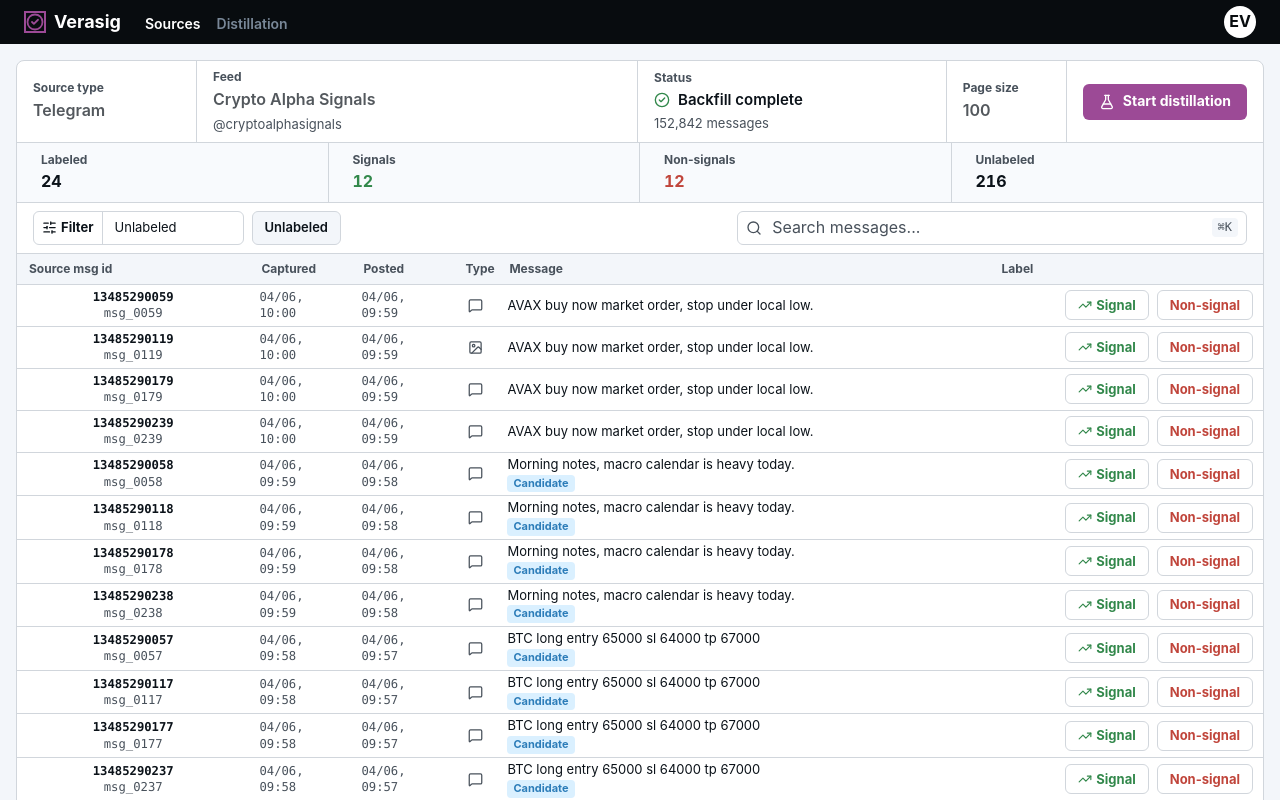
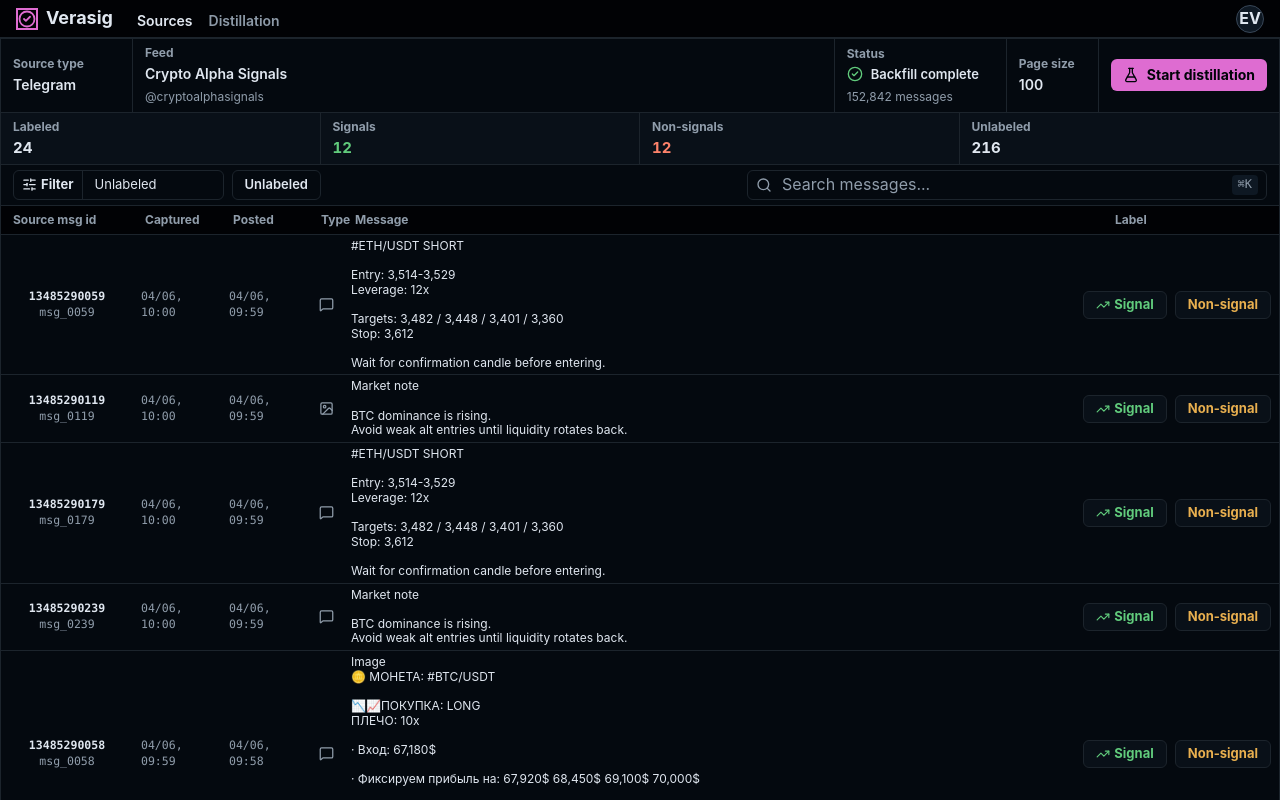
Before and after one commit to evgesha9400/Verasig, a React (Vite) app in the folder web/: page / in a window 1280 px wide. Shown: the top 800 px of the page. Built offline with nearby package versions, Linux system fonts and the light colour scheme.

Commit message:
fix(ui): align labeling reader with dark signal review
- Use dark-primary tokens for the review surface
- Preserve realistic multiline Telegram signal messages
- Document the source labeling reader requirements

```diff
--- a/web/src/App.css
+++ b/web/src/App.css
@@ -1,16 +1,17 @@
 .app-shell {
   min-height: 100svh;
-  background: var(--surface);
+  background: var(--bg);
 }
 
 .app-bar {
   align-items: center;
   background: var(--sidebar);
-  color: var(--bg);
+  border-bottom: 1px solid var(--border);
+  color: var(--ink);
   display: flex;
   gap: var(--space-xl);
-  height: 44px;
-  padding: 0 var(--space-xl);
+  height: 38px;
+  padding: 0 var(--space-lg);
 }
 
 .brand {
@@ -20,7 +21,7 @@
   font-size: 1.125rem;
   font-weight: 700;
   letter-spacing: 0;
-  min-height: 44px;
+  min-height: 38px;
   text-decoration: none;
 }
 
@@ -44,41 +45,42 @@
   color: var(--sidebar-muted);
   font-size: 0.875rem;
   font-weight: 600;
-  min-height: 44px;
-  padding-top: 14px;
+  min-height: 38px;
+  padding-top: 11px;
   text-decoration: none;
 }
 
 .app-nav a[aria-current="page"] {
-  color: var(--bg);
+  color: var(--ink);
 }
 
 .account-chip {
   align-items: center;
-  background: var(--bg);
+  background: var(--surface-active);
+  border: 1px solid var(--border-strong);
   border-radius: 999px;
-  color: var(--sidebar);
+  color: var(--ink);
   display: inline-flex;
   font-weight: 700;
-  height: 32px;
+  height: 28px;
   justify-content: center;
   margin-left: auto;
-  width: 32px;
+  width: 28px;
 }
 
 .reader-frame {
-  background: var(--bg);
+  background: var(--surface);
   border: 1px solid var(--border);
-  border-radius: var(--radius-md);
-  margin: var(--space-lg);
+  border-radius: 0;
+  margin: 0;
   overflow: clip;
 }
 
 .source-toolbar {
   align-items: stretch;
   display: grid;
-  grid-template-columns: 180px minmax(240px, 1fr) minmax(180px, 0.7fr) 120px auto;
-  min-height: 64px;
+  grid-template-columns: 132px minmax(220px, 1fr) 172px 92px auto;
+  min-height: 46px;
 }
 
 .field,
@@ -88,7 +90,7 @@
   flex-direction: column;
   gap: var(--space-xs);
   justify-content: center;
-  padding: var(--space-sm) var(--space-lg);
+  padding: 6px var(--space-md);
 }
 
 .field span,
@@ -104,15 +106,19 @@
   background: transparent;
   border: 0;
   color: var(--ink);
-  font-size: 1rem;
+  font-size: 0.875rem;
   font-weight: 600;
   padding: 0;
+}
+
+.field select:disabled {
+  opacity: 1;
 }
 
 .field small,
 .status-block small {
   color: var(--muted);
-  font-size: 0.8125rem;
+  font-size: 0.75rem;
 }
 
 .status-block strong {
@@ -120,7 +126,7 @@
   color: var(--ink);
   display: inline-flex;
   gap: var(--space-sm);
-  font-size: 0.9375rem;
+  font-size: 0.8125rem;
   font-weight: 620;
 }
 
@@ -140,9 +146,9 @@
   font-weight: 700;
   gap: var(--space-sm);
   justify-content: center;
-  margin: 0 var(--space-lg);
-  min-height: 36px;
-  padding: 0 var(--space-lg);
+  margin: 0 var(--space-md);
+  min-height: 32px;
+  padding: 0 var(--space-md);
   transition: background-color 180ms ease-out;
 }
 
@@ -155,7 +161,7 @@
   border-top: 1px solid var(--border);
   display: grid;
   grid-template-columns: repeat(4, minmax(0, 1fr));
-  min-height: 46px;
+  min-height: 38px;
 }
 
 .stat-item {
@@ -164,7 +170,7 @@
   flex-direction: column;
   gap: 2px;
   justify-content: center;
-  padding: var(--space-sm) var(--space-xl);
+  padding: 5px var(--space-md);
 }
 
 .stat-item:last-child {
@@ -179,7 +185,7 @@
 
 .stat-item strong {
   color: var(--ink);
-  font-size: 1rem;
+  font-size: 0.9375rem;
   font-variant-numeric: tabular-nums;
   font-weight: 700;
 }
@@ -197,8 +203,8 @@
   border-top: 1px solid var(--border);
   display: flex;
   gap: var(--space-sm);
-  min-height: 42px;
-  padding: var(--space-sm) var(--space-lg);
+  min-height: 38px;
+  padding: 5px var(--space-md);
 }
 
 .filter-field {
@@ -206,7 +212,7 @@
   border: 1px solid var(--border);
   border-radius: var(--radius-sm);
   display: inline-flex;
-  height: 34px;
+  height: 30px;
   overflow: hidden;
 }
 
@@ -224,7 +230,7 @@
 
 .filter-field select {
   appearance: none;
-  background: var(--bg);
+  background: var(--surface);
   border: 0;
   color: var(--ink);
   font-size: 0.8125rem;
@@ -241,7 +247,7 @@
   display: inline-flex;
   font-size: 0.8125rem;
   font-weight: 620;
-  height: 34px;
+  height: 30px;
   padding: 0 var(--space-md);
 }
 
@@ -252,7 +258,7 @@
   color: var(--muted);
   display: flex;
   gap: var(--space-sm);
-  height: 34px;
+  height: 30px;
   margin-left: auto;
   max-width: 520px;
   min-width: 260px;
@@ -261,6 +267,7 @@
 }
 
 .search-field input {
+  background: transparent;
   border: 0;
   color: var(--ink);
   flex: 1;
@@ -273,7 +280,7 @@
 }
 
 .search-field kbd {
-  background: var(--surface);
+  background: var(--surface-active);
   border-radius: var(--radius-xs);
   color: var(--muted);
   font-family: var(--font-mono);
@@ -288,15 +295,15 @@
 .message-header,
 .message-row {
   display: grid;
-  grid-template-columns: minmax(118px, 0.85fr) 102px 102px 44px minmax(260px, 1.8fr) minmax(260px, 1fr);
+  grid-template-columns: 132px 88px 88px 34px minmax(420px, 1fr) 176px;
 }
 
 .message-header {
-  background: var(--surface);
+  background: var(--sidebar);
   color: var(--muted);
   font-size: 0.75rem;
   font-weight: 700;
-  min-height: 30px;
+  min-height: 28px;
 }
 
 .message-header span {
@@ -307,21 +314,21 @@
 
 .message-row {
   border-top: 1px solid var(--border);
-  min-height: 42px;
+  min-height: 44px;
 }
 
 .message-row > * {
   align-items: center;
   display: flex;
   min-width: 0;
-  padding: 3px 10px;
+  padding: 4px 8px;
 }
 
 .mono-cell {
   color: var(--muted);
   flex-direction: column;
   font-family: var(--font-mono);
-  font-size: 0.765rem;
+  font-size: 0.72rem;
   font-variant-numeric: tabular-nums;
   justify-content: center;
   line-height: 1.35;
@@ -347,16 +354,19 @@
 .message-body {
   align-items: flex-start;
   flex-direction: column;
-  gap: 2px;
+  gap: 4px;
   justify-content: center;
 }
 
 .message-body p {
   color: var(--ink);
-  font-size: 0.8125rem;
-  line-height: 1.3;
+  font-size: 0.75rem;
+  line-height: 1.22;
   margin: 0;
   max-width: 72ch;
+  max-height: calc(1em * 1.22 * 12);
+  overflow: hidden;
+  white-space: pre-wrap;
 }
 
 .candidate-chip,
@@ -411,14 +421,14 @@
 
 .label-button {
   align-items: center;
-  background: var(--bg);
+  background: var(--surface-raised);
   border: 1px solid var(--border);
   border-radius: var(--radius-sm);
   display: inline-flex;
   font-size: 0.8125rem;
   font-weight: 700;
   gap: var(--space-xs);
-  height: 30px;
+  height: 28px;
   justify-content: center;
   padding: 0 var(--space-md);
   transition:
@@ -436,11 +446,11 @@
 }
 
 .label-button-non-signal {
-  color: var(--danger);
+  color: var(--warning);
 }
 
 .label-button[aria-pressed="true"] {
-  background: var(--surface-raised);
+  background: var(--surface-active);
   border-color: var(--border-strong);
 }
 
@@ -456,13 +466,13 @@
   display: flex;
   gap: var(--space-lg);
   justify-content: center;
-  min-height: 48px;
-  padding: var(--space-sm) var(--space-lg);
+  min-height: 40px;
+  padding: 5px var(--space-md);
 }
 
 .pagination button {
   align-items: center;
-  background: var(--bg);
+  background: var(--surface-raised);
   border: 1px solid var(--border);
   border-radius: var(--radius-sm);
   color: var(--ink);
@@ -470,7 +480,7 @@
   font-size: 0.875rem;
   font-weight: 620;
   gap: var(--space-sm);
-  height: 36px;
+  height: 30px;
   padding: 0 var(--space-md);
 }
 
--- a/web/src/App.tsx
+++ b/web/src/App.tsx
@@ -62,7 +62,7 @@ function App() {
   }
 
   return (
-    <main className="app-shell">
+    <main className="app-shell" data-theme="dark-primary">
       <header className="app-bar">
         <a className="brand" href="/" aria-label="Verasig home">
           <span className="brand-mark" aria-hidden="true">
@@ -370,18 +370,7 @@ function Pagination({
 }
 
 function makeSourceMessages(): SourceMessage[] {
-  const samples = [
-    "$BTC breaking above 69.5k with strong volume. Next targets: 71k / 72.5k / 75k",
-    "Chart update, liquidity sweep completed before NY open.",
-    "Replying to @TraderMax. Agree, risk management first.",
-    "Reminder: do not overleverage into news.",
-    "ETH short setup forming, wait for retest before entry.",
-    "SOL long entry 140 sl 135 tp 160",
-    "BTC long entry 65000 sl 64000 tp 67000",
-    "Morning notes, macro calendar is heavy today.",
-    "AVAX buy now market order, stop under local low.",
-    "LINK long entry 18 tp 22",
-  ]
+  const samples = makeTelegramSignalSamples()
 
   return Array.from({ length: 240 }, (_, index) => {
     const sequence = index + 1
@@ -401,6 +390,79 @@ function makeSourceMessages(): SourceMessage[] {
       ...(initialLabel ? { label: initialLabel } : {}),
     }
   })
+}
+
+function makeTelegramSignalSamples(): string[] {
+  return [
+    `Image
+🪙 МОНЕТА: #ENA/USDT
+
+📉📈ПОКУПКА: SHORT
+ПЛЕЧО: 16x
+
+· Вход: 0.09109$
+
+· Фиксируем прибыль на: 0.08994$ 0.08844$ 0.08680$ 0.08509$ 0.08330$ 0.08191$
+
+· Стоп: 0.09925$
+Вы самостоятельно решаете когда фиксировать прибыль❗️
+➿➿➿➿➿➿➿➿➿➿➿
+• Даю бесплатные прибыльные сигналы - МатематикТорговля
+• Отзывы совместной работы от подписчиков - МатематикОтзывы
+• Моё закрытое трейдинг сообщество - МатематикВип`,
+    `Image
+🪙 МОНЕТА: #BTC/USDT
+
+📉📈ПОКУПКА: LONG
+ПЛЕЧО: 10x
+
+· Вход: 67,180$
+
+· Фиксируем прибыль на: 67,920$ 68,450$ 69,100$ 70,000$
+
+· Стоп: 66,420$
+Переносим стоп после первой фиксации прибыли.`,
+    `#ETH/USDT SHORT
+
+Entry: 3,514-3,529
+Leverage: 12x
+
+Targets: 3,482 / 3,448 / 3,401 / 3,360
+Stop: 3,612
+
+Wait for confirmation candle before entering.`,
+    `Quick update
+
+#SOL/USDT remains a candidate.
+No entry yet.
+
+Breakout level: 164.80
+Invalidation: close below 158.20`,
+    `Replying to @TraderMax
+
+The setup is still valid.
+I would not add size before the retest.
+Risk stays 1 percent maximum.`,
+    `Image
+#AVAX/USDT LONG
+
+Entry: 29.40
+Targets: 30.10 / 30.80 / 31.90
+Stop: 28.30
+
+Volume confirmation is required.`,
+    `Market note
+
+BTC dominance is rising.
+Avoid weak alt entries until liquidity rotates back.`,
+    `#LINK/USDT LONG
+
+Entry: 18.20-18.35
+Targets: 18.90 / 19.45 / 20.10
+Stop: 17.74
+
+Do not enter after target 1.`,
+  ]
 }
 
 function initialMessageLabel(sequence: number): LabelValue | undefined {
--- a/web/src/index.css
+++ b/web/src/index.css
@@ -1,22 +1,23 @@
 :root {
-  --bg: oklch(1 0 0);
-  --surface: oklch(0.972 0.006 250);
-  --surface-raised: oklch(0.985 0.004 250);
-  --sidebar: oklch(0.15 0.01 250);
-  --sidebar-muted: oklch(0.62 0.03 250);
-  --border: oklch(0.875 0.01 250);
-  --border-strong: oklch(0.72 0.018 250);
-  --ink: oklch(0.18 0.018 250);
-  --muted: oklch(0.43 0.02 250);
-  --primary: oklch(0.54 0.145 330);
-  --primary-deep: oklch(0.43 0.13 330);
-  --success: oklch(0.56 0.125 150);
-  --success-soft: oklch(0.94 0.04 150);
-  --warning: oklch(0.82 0.13 82);
-  --warning-soft: oklch(0.955 0.04 82);
-  --danger: oklch(0.56 0.16 28);
-  --info: oklch(0.57 0.12 245);
-  --info-soft: oklch(0.945 0.035 245);
+  --bg: oklch(0.105 0.018 252);
+  --surface: oklch(0.135 0.018 252);
+  --surface-raised: oklch(0.17 0.02 252);
+  --surface-active: oklch(0.205 0.026 252);
+  --sidebar: oklch(0.082 0.016 252);
+  --sidebar-muted: oklch(0.68 0.026 252);
+  --border: oklch(0.255 0.02 252);
+  --border-strong: oklch(0.39 0.034 252);
+  --ink: oklch(0.925 0.014 252);
+  --muted: oklch(0.69 0.026 252);
+  --primary: oklch(0.7 0.185 332);
+  --primary-deep: oklch(0.62 0.18 332);
+  --success: oklch(0.76 0.15 150);
+  --success-soft: oklch(0.24 0.045 150);
+  --warning: oklch(0.79 0.13 78);
+  --warning-soft: oklch(0.245 0.052 78);
+  --danger: oklch(0.74 0.155 32);
+  --info: oklch(0.76 0.13 236);
+  --info-soft: oklch(0.24 0.045 236);
   --radius-xs: 4px;
   --radius-sm: 6px;
   --radius-md: 8px;
@@ -30,8 +31,8 @@
     "Segoe UI", sans-serif;
   --font-mono: ui-monospace, SFMono-Regular, Menlo, Consolas, monospace;
 
+  background: var(--bg);
   color: var(--ink);
-  background: var(--surface);
   font-family: var(--font-sans);
   font-size: 16px;
   font-synthesis: none;
@@ -47,6 +48,7 @@
 }
 
 body {
+  background: var(--bg);
   margin: 0;
   min-width: 320px;
 }
```
Also changed, not shown: 3 other files (tests, documents, lock files or other folders).
